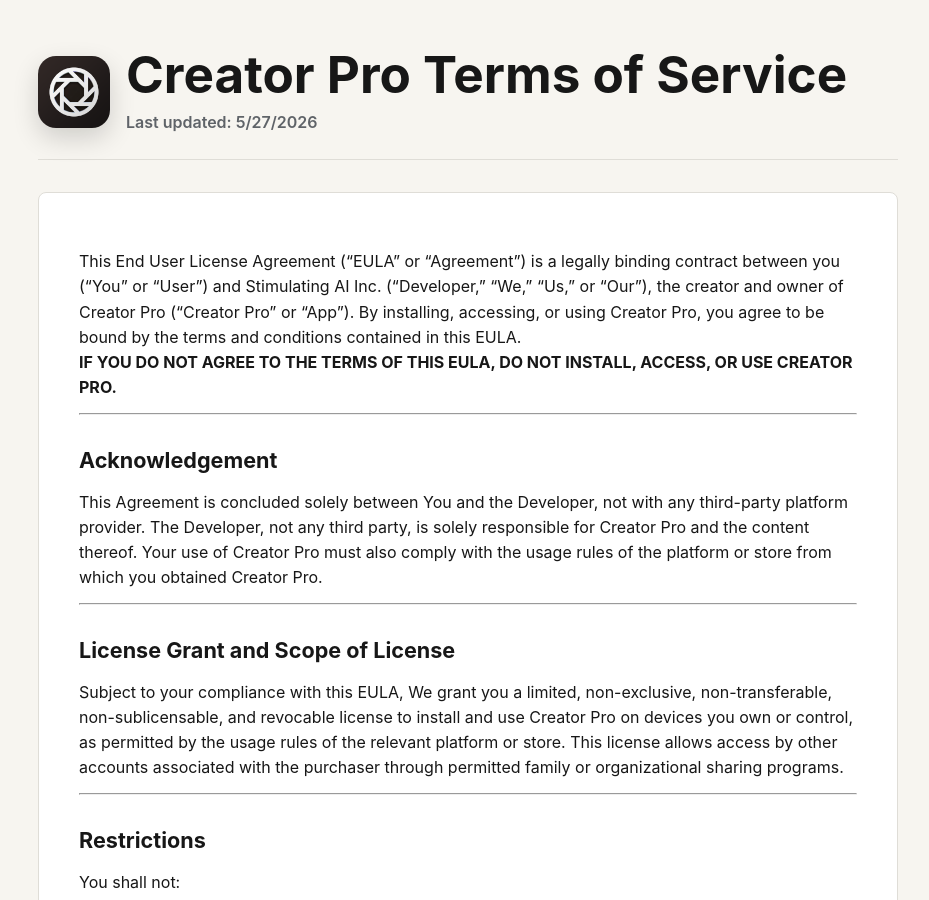
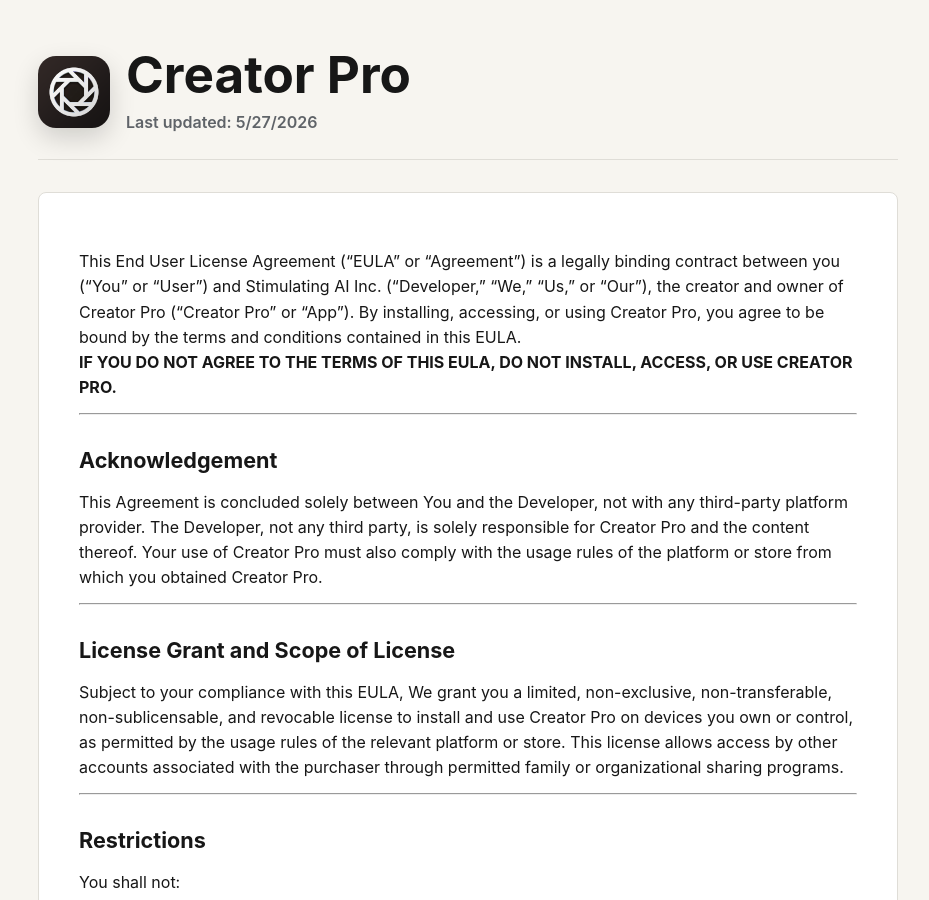
Before and after one commit to stimulating-ai/mobile-eula, a Jekyll site: the page built from creator-pro/index.md, in a window 1280 px wide and 900 px high. Shown: the whole window, without its empty margins (172-1101 px from the left). Built offline with Jekyll 4.4.1, drawn with Linux system fonts in a browser that asks for light colours.

Commit message:
Set Creator Pro page title

```diff
--- a/creator-pro/index.md
+++ b/creator-pro/index.md
@@ -1,6 +1,6 @@
 ---
 layout: default
-title: Creator Pro Terms of Service
+title: Creator Pro
 app_name: Creator Pro
 app_icon: ./app-icon.png
 favicon: ./app-icon.png
```
